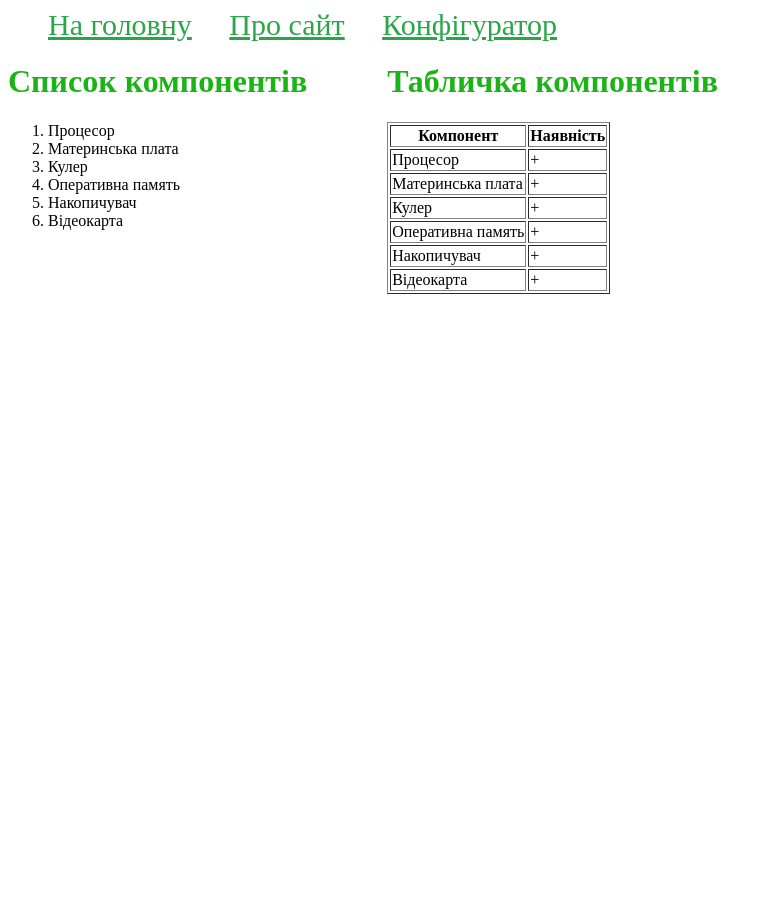
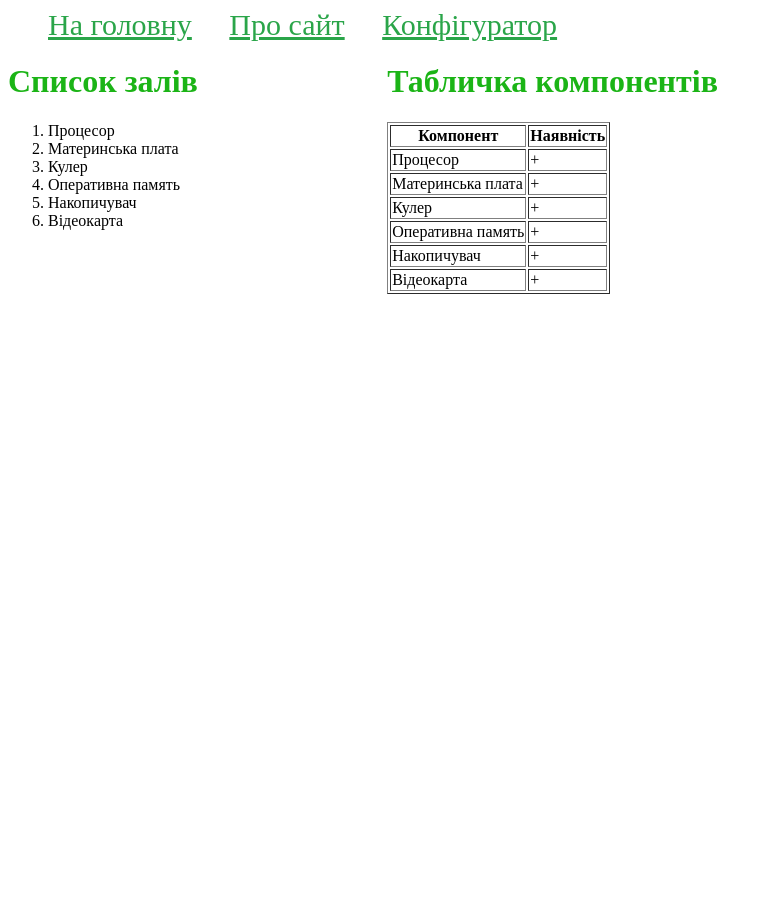
Before and after one commit to Anonim41k/WebLab4, a plain HTML site: page Index.html in a window 1280 px wide. Shown: the top 924 px of the page, 0-761 px from the left. Drawn offline with Linux system fonts and the light colour scheme; grey boxes are pictures that could not be loaded.

Commit message:
Update Index.html

```diff
--- a/Index.html
+++ b/Index.html
@@ -21,7 +21,7 @@
 
     <div style="display: flex;">
         <div class="left">
-            <h1>Список компонентів</h1>
+            <h1>Список залів</h1>
             <ol>
                 <li>Процесор</li>
                 <li>Материнська плата</li>
```
